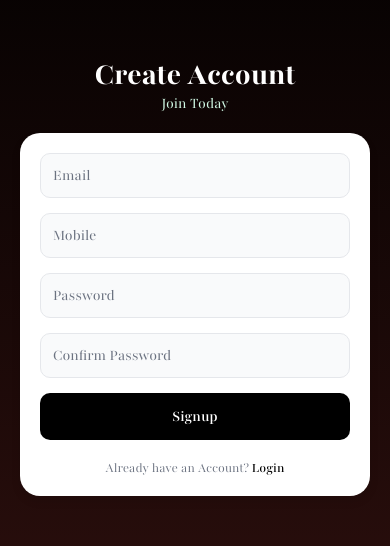
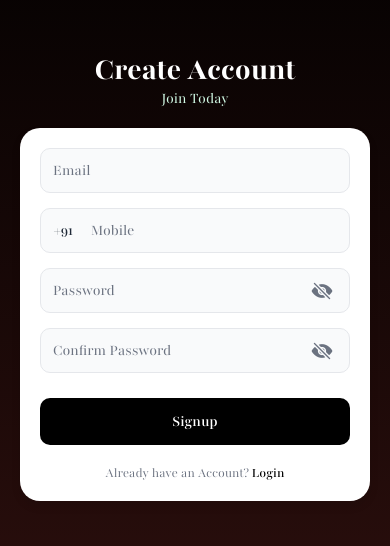
Before and after one commit to Stitch-Atelier/Mobile-App, a React Native app: screen /Signup in a window 390 px wide. Shown: the part 146-692 px from the top of the page. Built offline with nearby package versions, Linux system fonts and the light colour scheme.

Commit message:
Login Signup page completed

```diff
--- a/screens/LoginScreen.tsx
+++ b/screens/LoginScreen.tsx
@@ -13,14 +13,16 @@ import { LinearGradient } from "expo-linear-gradient";
 import * as Animatable from "react-native-animatable";
 import { COLORS, FONTS } from "../theme";
 import { useNavigation } from "@react-navigation/native";
+import { Ionicons } from "@expo/vector-icons";
 
 export default function LoginScreen() {
   const navigation = useNavigation();
-  const [email, setEmail] = useState("");
+  const [userVal, setUserVal] = useState("");
   const [password, setPassword] = useState("");
+  const [showPassword, setShowPassword] = useState(false);
 
   const handleLogin = () => {
-    if (email && password) {
+    if (userVal && password) {
       navigation.navigate("MainTabs" as never);
     } else {
       Alert.alert("Error", "Please fill all fields");
@@ -49,19 +51,35 @@ export default function LoginScreen() {
         >
           <TextInput
             style={styles.input}
-            placeholder="Email"
+            placeholder="Email or Mobile"
             placeholderTextColor={COLORS.textLight}
-            value={email}
-            onChangeText={setEmail}
+            value={userVal}
+            onChangeText={setUserVal}
+            keyboardType="email-address"
+            autoCapitalize="none"
           />
+
+          {/* Password Field with Toggle */}
+          <View style={styles.inputRow}>
             <TextInput
-            style={styles.input}
+              style={styles.inputFlex}
               placeholder="Password"
               placeholderTextColor={COLORS.textLight}
-            secureTextEntry
+              secureTextEntry={!showPassword}
               value={password}
               onChangeText={setPassword}
             />
+            <TouchableOpacity
+              onPress={() => setShowPassword(!showPassword)}
+              style={styles.iconBtn}
+            >
+              <Ionicons
+                name={showPassword ? "eye" : "eye-off"}
+                size={22}
+                color={COLORS.textLight}
+              />
+            </TouchableOpacity>
+          </View>
 
           <TouchableOpacity style={styles.button} onPress={handleLogin}>
             <Text style={styles.buttonText}>Login</Text>
@@ -118,10 +136,48 @@ const styles = StyleSheet.create({
     marginBottom: 15,
     backgroundColor: COLORS.background,
   },
+  inputRow: {
+    flexDirection: "row",
+    alignItems: "center",
+    borderWidth: 1,
+    borderColor: COLORS.border,
+    borderRadius: 10,
+    backgroundColor: COLORS.background,
+    marginBottom: 15,
+    paddingRight: 10,
+  },
+  inputFlex: {
+    flex: 1,
+    padding: 12,
+    fontSize: 16,
+    fontFamily: FONTS.regular,
+    color: COLORS.text,
+  },
+  iconBtn: { padding: 6 },
+  passwordContainer: {
+    flexDirection: "row",
+    alignItems: "center",
+    borderWidth: 1,
+    borderColor: COLORS.border,
+    borderRadius: 10,
+    backgroundColor: COLORS.background,
+    marginBottom: 15,
+  },
+  showHideButton: {
+    paddingHorizontal: 10,
+    justifyContent: "center",
+    alignItems: "center",
+  },
+  showHideText: {
+    fontFamily: FONTS.medium,
+    color: COLORS.primary,
+    fontSize: 14,
+  },
   button: {
     backgroundColor: COLORS.primary,
     paddingVertical: 14,
     borderRadius: 10,
+    marginTop: 5,
   },
   buttonText: {
     textAlign: "center",
--- a/screens/SignupScreen.tsx
+++ b/screens/SignupScreen.tsx
@@ -13,6 +13,7 @@ import { LinearGradient } from "expo-linear-gradient";
 import * as Animatable from "react-native-animatable";
 import { COLORS, FONTS } from "../theme";
 import { useNavigation } from "@react-navigation/native";
+import { Ionicons } from "@expo/vector-icons"; // 👈 for eye icon
 
 export default function SignupScreen() {
   const navigation = useNavigation();
@@ -20,9 +21,11 @@ export default function SignupScreen() {
   const [mobile, setMobile] = useState("");
   const [password, setPassword] = useState("");
   const [cPassword, setCPassword] = useState("");
+  const [showPassword, setShowPassword] = useState(false);
+  const [showCPassword, setShowCPassword] = useState(false);
 
   const handleLogin = () => {
-    if (email && password) {
+    if (email && password && mobile && cPassword) {
       navigation.navigate("MainTabs" as never);
     } else {
       Alert.alert("Error", "Please fill all fields");
@@ -49,37 +52,74 @@ export default function SignupScreen() {
           delay={200}
           style={styles.card}
         >
+          {/* Email */}
           <TextInput
             style={styles.input}
             placeholder="Email"
             placeholderTextColor={COLORS.textLight}
             value={email}
             onChangeText={setEmail}
+            keyboardType="email-address"
           />
+
+          {/* Mobile with +91 */}
+          <View style={styles.inputRow}>
+            <Text style={styles.prefix}>+91</Text>
             <TextInput
-            style={styles.input}
+              style={styles.inputFlex}
               placeholder="Mobile"
               placeholderTextColor={COLORS.textLight}
               value={mobile}
               onChangeText={setMobile}
+              keyboardType="phone-pad"
             />
+          </View>
+
+          {/* Password */}
+          <View style={styles.inputRow}>
             <TextInput
-            style={styles.input}
+              style={styles.inputFlex}
               placeholder="Password"
               placeholderTextColor={COLORS.textLight}
-            secureTextEntry
+              secureTextEntry={!showPassword}
               value={password}
               onChangeText={setPassword}
             />
+            <TouchableOpacity
+              onPress={() => setShowPassword(!showPassword)}
+              style={styles.iconBtn}
+            >
+              <Ionicons
+                name={showPassword ? "eye" : "eye-off"}
+                size={22}
+                color={COLORS.textLight}
+              />
+            </TouchableOpacity>
+          </View>
+
+          {/* Confirm Password */}
+          <View style={styles.inputRow}>
             <TextInput
-            style={styles.input}
+              style={styles.inputFlex}
               placeholder="Confirm Password"
               placeholderTextColor={COLORS.textLight}
-            secureTextEntry
+              secureTextEntry={!showCPassword}
               value={cPassword}
               onChangeText={setCPassword}
             />
+            <TouchableOpacity
+              onPress={() => setShowCPassword(!showCPassword)}
+              style={styles.iconBtn}
+            >
+              <Ionicons
+                name={showCPassword ? "eye" : "eye-off"}
+                size={22}
+                color={COLORS.textLight}
+              />
+            </TouchableOpacity>
+          </View>
 
+          {/* Signup Button */}
           <TouchableOpacity style={styles.button} onPress={handleLogin}>
             <Text style={styles.buttonText}>Signup</Text>
           </TouchableOpacity>
@@ -135,11 +175,36 @@ const styles = StyleSheet.create({
     marginBottom: 15,
     backgroundColor: COLORS.background,
   },
+  inputRow: {
+    flexDirection: "row",
+    alignItems: "center",
+    borderWidth: 1,
+    borderColor: COLORS.border,
+    borderRadius: 10,
+    backgroundColor: COLORS.background,
+    marginBottom: 15,
+    paddingRight: 10,
+  },
+  inputFlex: {
+    flex: 1,
+    padding: 12,
+    fontSize: 16,
+    fontFamily: FONTS.regular,
+    color: COLORS.text,
+  },
+  iconBtn: { padding: 6 },
+  prefix: {
+    paddingLeft: 12,
+    paddingRight: 6,
+    fontSize: 16,
+    fontFamily: FONTS.medium,
+    color: COLORS.text,
+  },
   button: {
     backgroundColor: COLORS.primary,
     paddingVertical: 14,
-    fontFamily: FONTS.bold,
     borderRadius: 10,
+    marginTop: 10,
   },
   buttonText: {
     textAlign: "center",
--- a/screens/SplashScreen.tsx
+++ b/screens/SplashScreen.tsx
@@ -47,6 +47,7 @@ const SplashScreen = () => {
       >
         BUILT AROUND YOU
       </Animated.Text>
+      <Text style={styles.subtitle}>Loading...</Text>
     </View>
   );
 };
```
Lines whose indentation alone changed are shown as unchanged.
